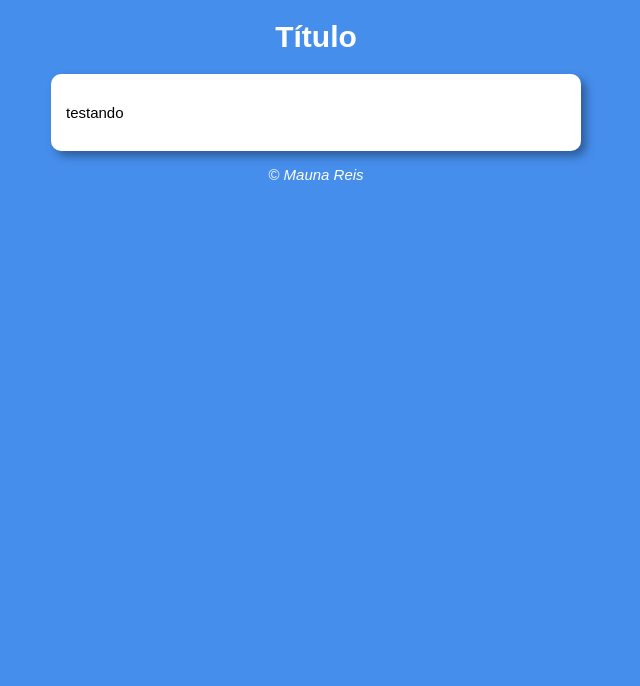
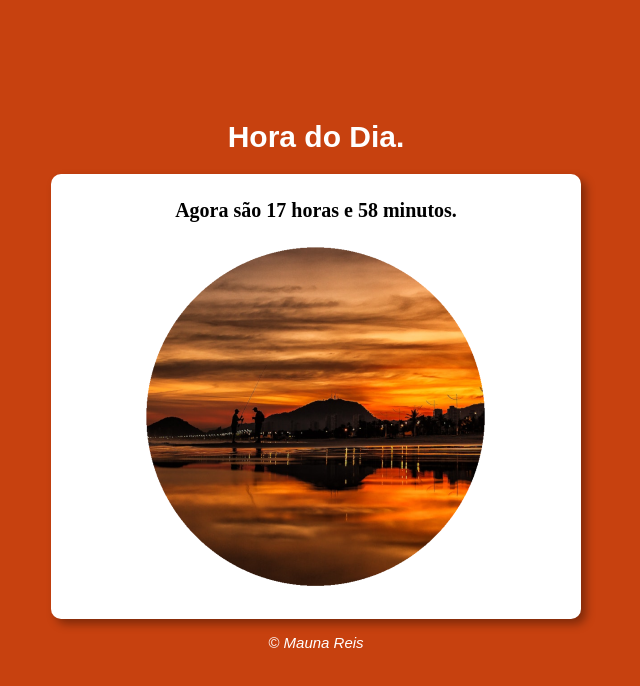
Before and after one commit to maunareis/javascript, a plain HTML site: page aula12ex/ex014/modelo.html in a window 1280 px wide. Shown: the whole page, without its empty margins (324-964 px from the left). Drawn offline with Linux system fonts and the light colour scheme.

Commit message:
Exercício 1 aula 12

```diff
--- a/aula12ex/ex014/css/style.css
+++ b/aula12ex/ex014/css/style.css
@@ -4,6 +4,7 @@ body{
 }
 
 header{
+    margin-top: 15vh;
     color: white;
     text-align: center;
 }
@@ -15,6 +16,13 @@ section{
     width: 500px;
     margin: auto;
     box-shadow: 5px 5px 10px rgba(0, 0, 0, 0.363);
+
+}
+
+div{
+    text-align: center;
+    font: bold 20px Ariel;
+    padding: 10px;
 }
 
 footer{
--- a/aula12ex/ex014/js/script.js
+++ b/aula12ex/ex014/js/script.js
@@ -1 +1,26 @@
-alert('Ola')
+function carregar(){
+    var msg = window.document.getElementById('msg')
+    var img = window.document.getElementById('imagem')
+    var agora = new Date()
+    var hora = agora.getHours()
+    //var hora = 22
+    var min = agora.getMinutes()
+    msg.innerHTML = `Agora são ${hora} horas e ${min} minutos.`
+    if (hora < 6){
+        //madrugada
+        img.src = 'imagens/madrugadaed.png'
+        document.body.style.background = '#3851ae'
+    } else if (hora < 12){
+        //Bom dia
+        img.src = 'imagens/manhaed.png'
+        document.body.style.background = '#c08d64'
+    } else if (hora < 18){
+        //Boa tarde
+        img.src = 'imagens/tardeed.png'
+        document.body.style.background = '#c7410f'
+    } else {
+        //Boa noite.
+        img.src = 'imagens/noiteed.png'
+        document.body.style.background = '#60486c'
+    }
+}
--- a/aula12ex/ex014/modelo.html
+++ b/aula12ex/ex014/modelo.html
@@ -8,16 +8,16 @@
 
     <link rel="stylesheet" href="css/style.css">
 </head>
-<body>
+<body onload="carregar()">
     <header>
-        <h1>Título</h1>
+        <h1>Hora do Dia.</h1>
     </header>
     <section>
-        <div>
-            <p>testando</p>
+        <div id="msg">
+            Aqui vai aparecer a mensagem...
         </div>
-        <div>
-
+        <div id="foto">
+            <img id="imagem" src="imagens/manhaed.png" alt="Foto do dia.">
         </div>
     </section>
     <footer>
```
Also changed, not shown: aula12ex/ex014/imagens/madrugadaed.png (added), aula12ex/ex014/imagens/manhaed.jpg (added), aula12ex/ex014/imagens/manhaed.png (added), aula12ex/ex014/imagens/noiteed.png (added), aula12ex/ex014/imagens/tardeed.png (added).
